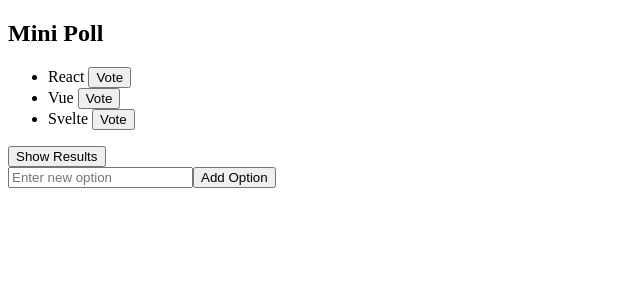
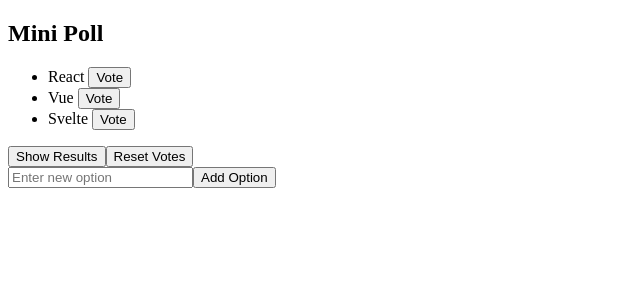
Before and after one commit to erezCohen31/react-poll, a React (Vite) app: page / in a window 1280 px wide. Shown: the top 300 px of the page, without its empty margins (0-640 px from the left). Built offline with nearby package versions, Linux system fonts and the light colour scheme.

Commit message:
add the resest votes

```diff
--- a/src/App.tsx
+++ b/src/App.tsx
@@ -42,11 +42,17 @@
       return `The winner is ${winners[0]} 🏆 with ${maxVotes} votes`;
     }
   };
+  const handleResetVotes = () => {
+    const resetVotes: { [key: string]: number } = {};
+    options.forEach((option) => {
+      resetVotes[option] = 0;
+    });
+    setVotes(resetVotes);
+  };
 
   return (
     <div>
       <h2>Mini Poll</h2>
-
       {showResults && <span>{getWinner()}</span>}
       <ul>
         {options.map((option) => (
@@ -57,7 +63,7 @@
         ))}
       </ul>
       <ResultButton showResults={showResults} setShowResults={setShowResults} />
-
+      <button onClick={handleResetVotes}>Reset Votes</button>
       <div>
         <input
           type="text"
```
